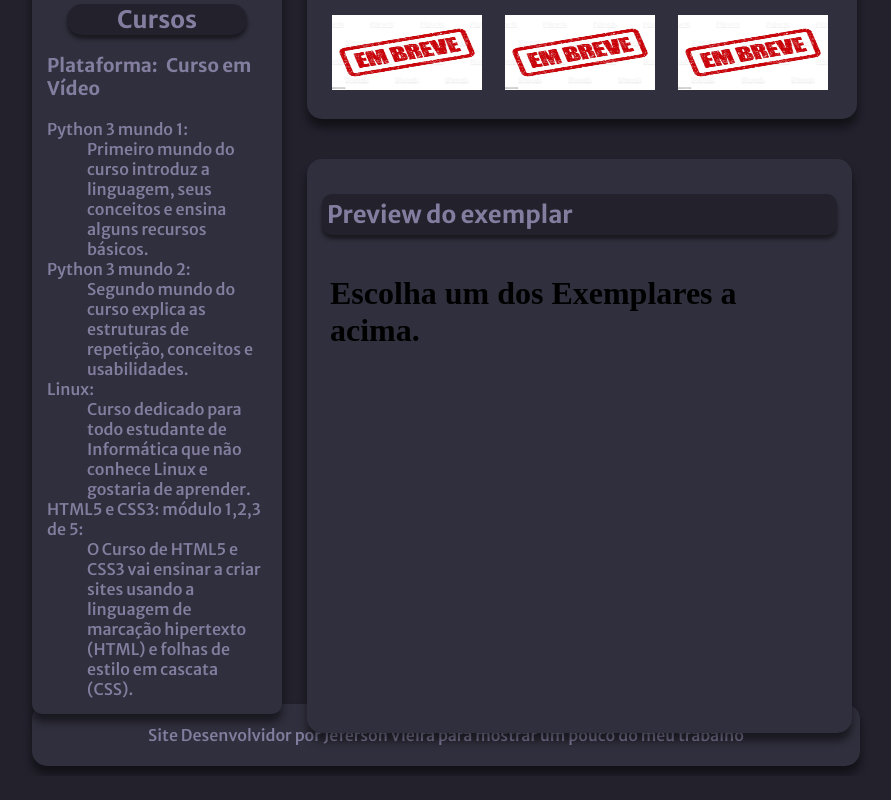
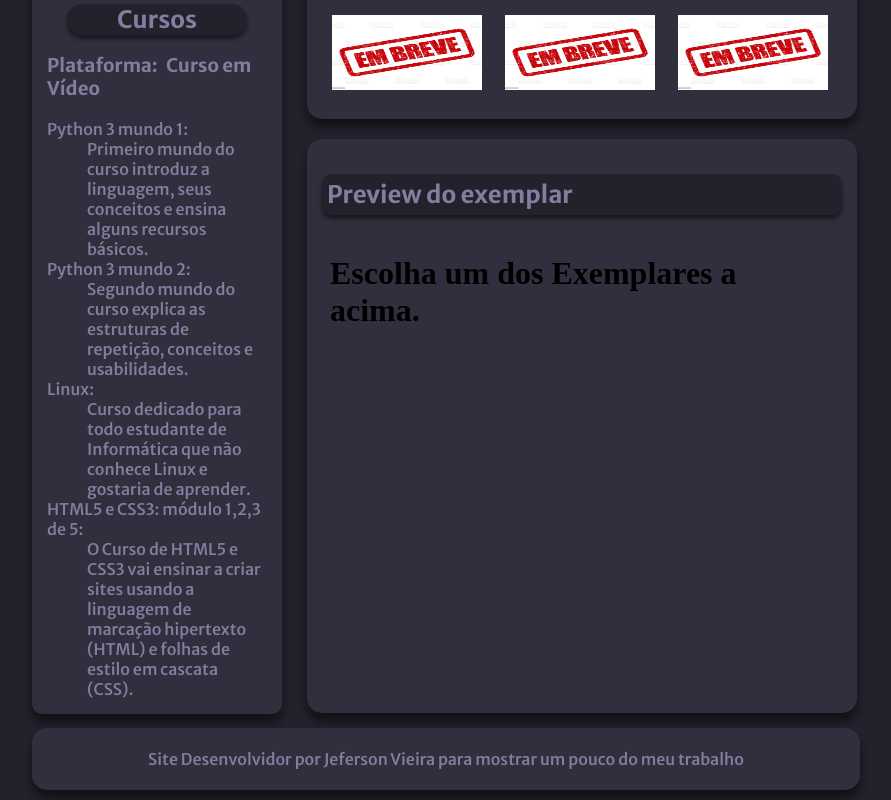
Before and after one commit to jefersomvieira/meu-site, a plain HTML site: page index.html in a window 1280 px wide. Shown: the part 821-1621 px from the top of the page, without its empty margins (208-1099 px from the left). Before the commit the page ends 1597 px from the top, so only its background shows below. Drawn offline with Linux system fonts and the light colour scheme.

Commit message:
correção do iframe

```diff
--- a/index.html
+++ b/index.html
@@ -75,7 +75,7 @@
                         <a href="index.html"><img src="assets/em-breve.jpg" alt="em breve"></a>
                         <a href="index.html"><img src="assets/em-breve.jpg" alt="em breve"></a>
                     </div>
-                    <div id="iframe">
+                    <div>
                         <h1>Preview do exemplar</h1>
                         <iframe name="frame" srcdoc="<h1>Escolha um dos Exemplares a acima.</h1>"></iframe>
                     </div>
--- a/style.css
+++ b/style.css
@@ -144,11 +144,8 @@ article div img{
   height: 75px;
   margin: 10px;
 }
-div#iframe{
-  position: absolute;
-}
+
 iframe{
-  position: relative;
   border: 0px solid black;
   height: 460px;
   width: 515px;
```
